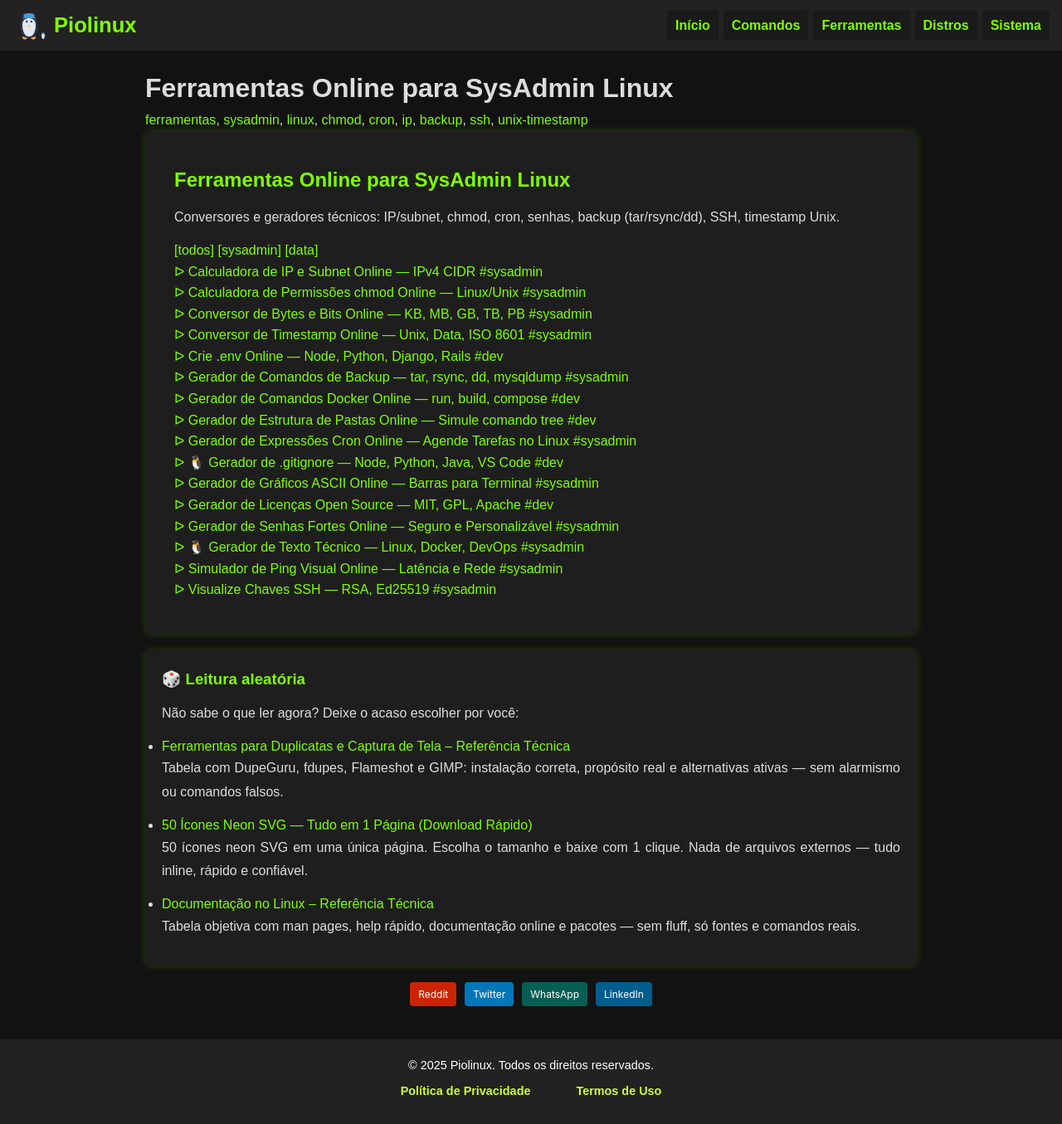
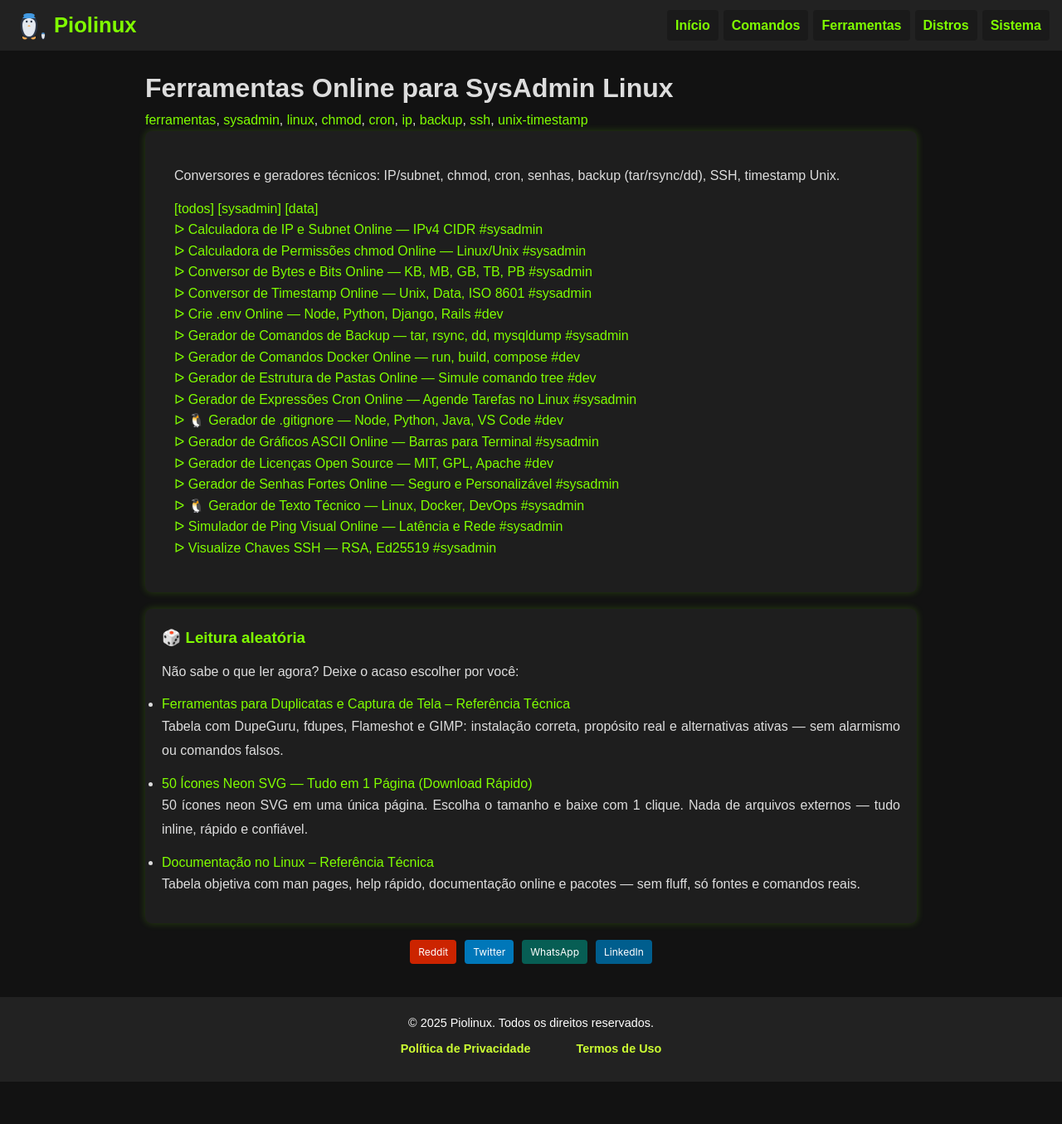
Before and after one commit to Piolinux/piolinux-site, a Jekyll site: the page built from _pages/_ferramentas/ferramentas-online-para-sysadmin-linux.html, in a window 1280 px wide. Shown: the whole page at 83% size. Built offline with Jekyll 4.4.1, drawn with Linux system fonts in a browser that asks for light colours; after the commit the page ends 1304 px from its top, so only the background shows below that.

Commit message:
Update ferramentas-online-para-sysadmin-linux.html

```diff
--- a/_pages/_ferramentas/ferramentas-online-para-sysadmin-linux.html
+++ b/_pages/_ferramentas/ferramentas-online-para-sysadmin-linux.html
@@ -10,7 +10,7 @@ tags: [ferramentas, sysadmin, linux, chmod, cron, ip, backup, ssh, unix-timestam
 <section>
 
 <main>
-  <h2>Ferramentas Online para SysAdmin Linux</h2>
+
   <p>{{ page.description }}</p>
 
   <!-- Links de categoria (sem JS) -->
```
